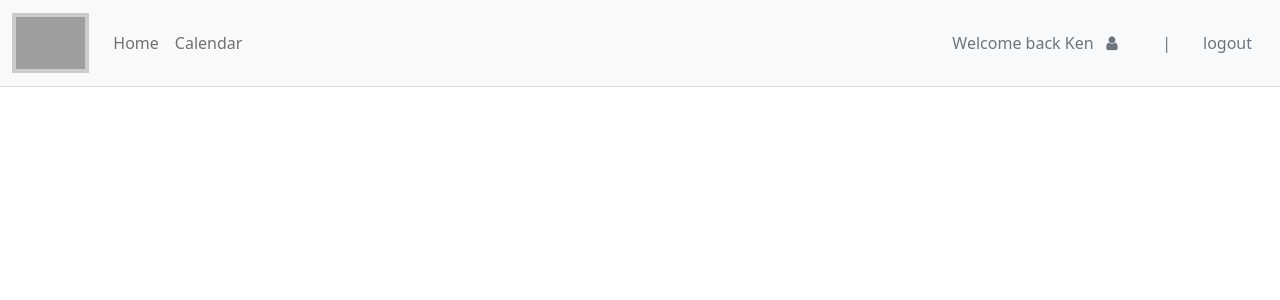
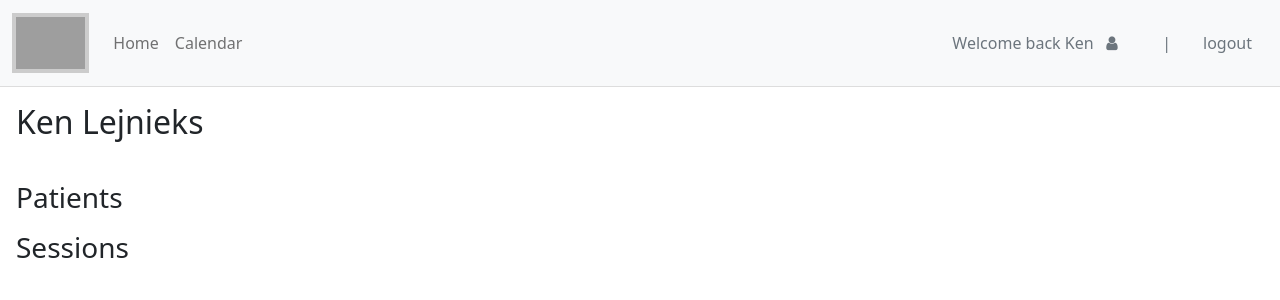
Before and after one commit to fsi-hack4autism/scenario-1, a React (Create React App) app in the folder web/: page /profile in a window 1280 px wide. Shown: the top 300 px of the page. Built offline with nearby package versions, Linux system fonts and the light colour scheme; grey boxes are pictures that could not be loaded.

Commit message:
staging changes

```diff
--- a/web/src/components/Layout/Layout.tsx
+++ b/web/src/components/Layout/Layout.tsx
@@ -7,6 +7,7 @@ import Nav from '../Nav';
 import NewPatientForm from '../NewPatientForm';
 import PatientInfo from '../PatientInfo';
 import PatientList from '../PatientList';
+import Profile from '../Profile';
 
 const isLoggedIn = window.localStorage.getItem("loggedIn") ? true : false;
 
@@ -20,6 +21,7 @@ const Layout = () => {
                 <Route path="/patient/" element={<NewPatientForm />} />
                 <Route path="/patient/:patientId" element={<PatientInfo />} />
                 <Route path="/calendar" element={<Calendar />} />
+                <Route path="/profile" element={<Profile />} />
                 <Route path="/logout" element={<Logout />} />
                 <Route path="/login" element={<Login />} />
             </Routes>
--- /dev/null
+++ b/web/src/components/Profile/Profile.tsx
@@ -0,0 +1,28 @@
+import React from "react";
+import { useParams } from "react-router";
+import usePatient from "../../hooks/usePatient";
+import useSessions from "../../hooks/useSessions";
+
+const Profile = () => {
+    const { patientId } = useParams();
+    const { patient } = usePatient(Number(patientId));
+    const { sessions } = useSessions(Number(patientId));
+
+    return (
+        <div className="m-3">
+            <h2 className="text-capitalize">Ken Lejnieks</h2>
+            <br />
+            <h2 className="text-capitalize">{patient?.firstName} {patient?.surname}</h2>
+            <h3>Patients</h3>
+            <ul>
+                {patient?.behaviorsList.map(b => <li key={b.behaviorId}>{b.description}</li>)}
+            </ul>
+            <h3>Sessions</h3>
+            <ul>
+                {sessions?.map(s => <a href="/calendar"><li key={s.sessionId}>{new Date(s.start).toDateString()}</li></a>)}
+            </ul>
+        </div>
+    )
+}
+
+export default Profile;
--- /dev/null
+++ b/web/src/components/Profile/index.tsx
@@ -0,0 +1 @@
+export { default } from "./Profile";
```
